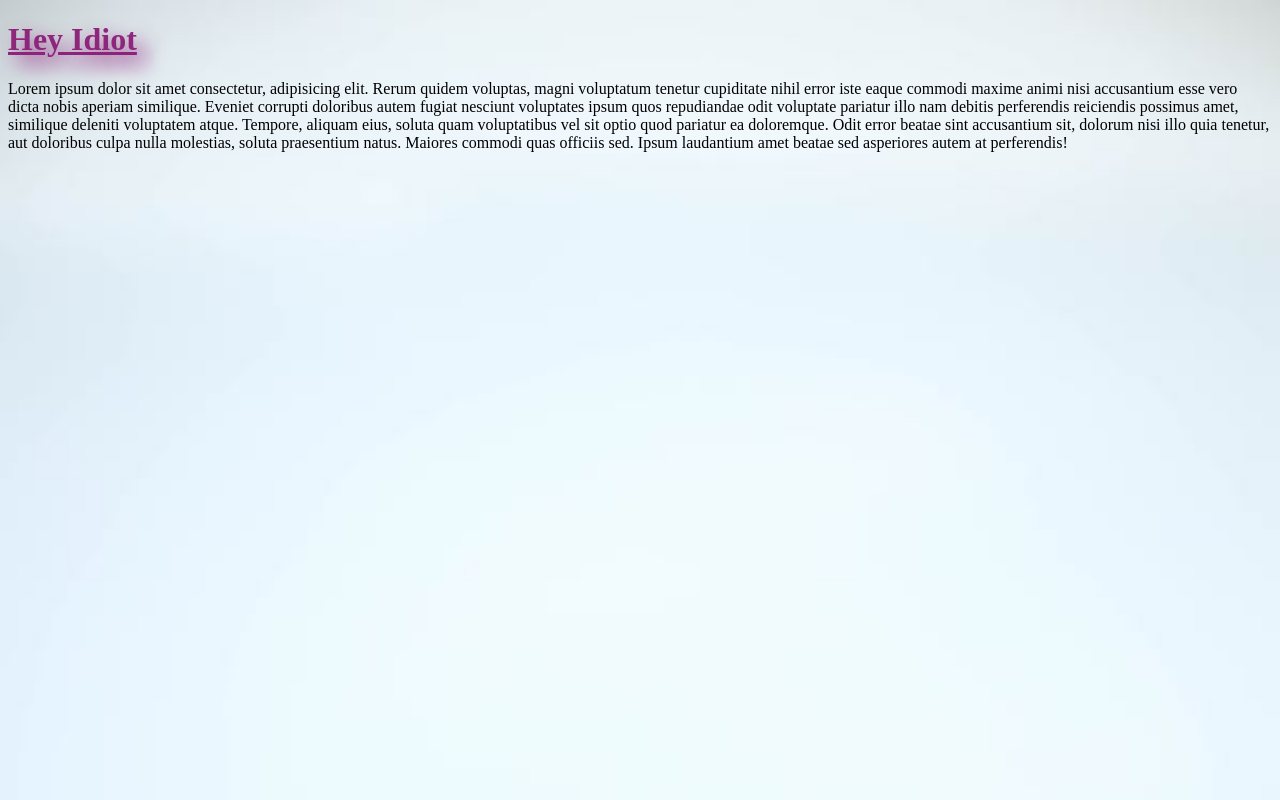
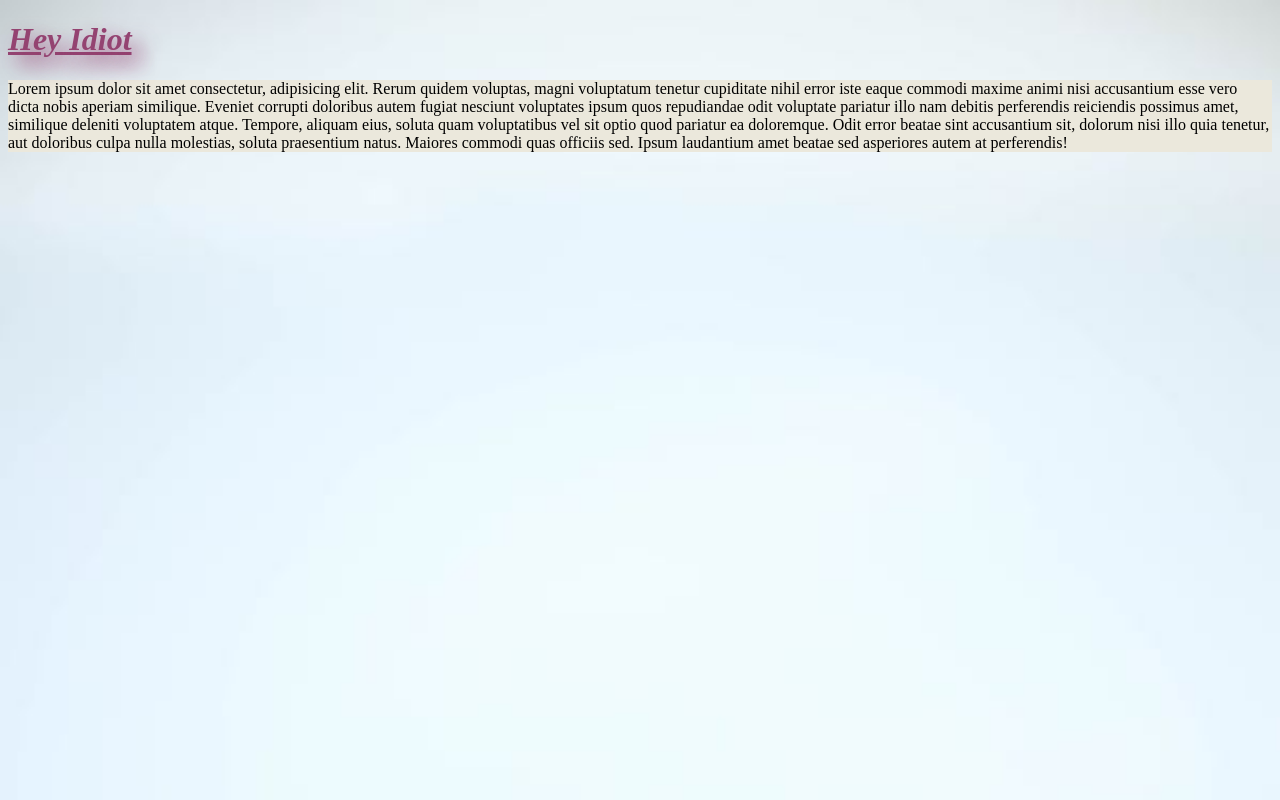
Before and after one commit to Iffat0206/html-css-conceptual, a plain HTML site: page index.html in a window 1280 px wide. Drawn offline with Linux system fonts and the light colour scheme.

Commit message:
second commit

```diff
--- a/index.html
+++ b/index.html
@@ -9,9 +9,11 @@
 </head>
 <body>
     <h1>Hey Idiot</h1>
-    <p>
-        Lorem ipsum dolor sit amet consectetur, adipisicing elit. Rerum quidem voluptas, magni voluptatum tenetur cupiditate nihil error iste eaque commodi maxime animi nisi accusantium esse vero dicta nobis aperiam similique. Eveniet corrupti doloribus autem fugiat nesciunt voluptates ipsum quos repudiandae odit voluptate pariatur illo nam debitis perferendis reiciendis possimus amet, similique deleniti voluptatem atque. Tempore, aliquam eius, soluta quam voluptatibus vel sit optio quod pariatur ea doloremque. Odit error beatae sint accusantium sit, dolorum nisi illo quia tenetur, aut doloribus culpa nulla molestias, soluta praesentium natus. Maiores commodi quas officiis sed. Ipsum laudantium amet beatae sed asperiores autem at perferendis!
-    </p>
+    <div id="headingparagraph">
+        <p>
+            Lorem ipsum dolor sit amet consectetur, adipisicing elit. Rerum quidem voluptas, magni voluptatum tenetur cupiditate nihil error iste eaque commodi maxime animi nisi accusantium esse vero dicta nobis aperiam similique. Eveniet corrupti doloribus autem fugiat nesciunt voluptates ipsum quos repudiandae odit voluptate pariatur illo nam debitis perferendis reiciendis possimus amet, similique deleniti voluptatem atque. Tempore, aliquam eius, soluta quam voluptatibus vel sit optio quod pariatur ea doloremque. Odit error beatae sint accusantium sit, dolorum nisi illo quia tenetur, aut doloribus culpa nulla molestias, soluta praesentium natus. Maiores commodi quas officiis sed. Ipsum laudantium amet beatae sed asperiores autem at perferendis!
+        </p>
+    </div>
 
 </body>
 </html>
--- a/style/style.css
+++ b/style/style.css
@@ -1,6 +1,7 @@
 h1{
-    color: rgb(142, 38, 124);
-    font-family: 'Times New Roman', Times, serif;
+    color: rgb(148, 67, 113);
+    font-style:italic;
+    font-family:serif;
     text-decoration-line: underline;
     text-shadow: 10px 10px 20px;
 }
@@ -10,3 +11,6 @@ body{
     background-size: cover;
     background-attachment: fixed;
 }
+#headingparagraph{
+    background-color: rgb(235, 232, 220);
+}
```
